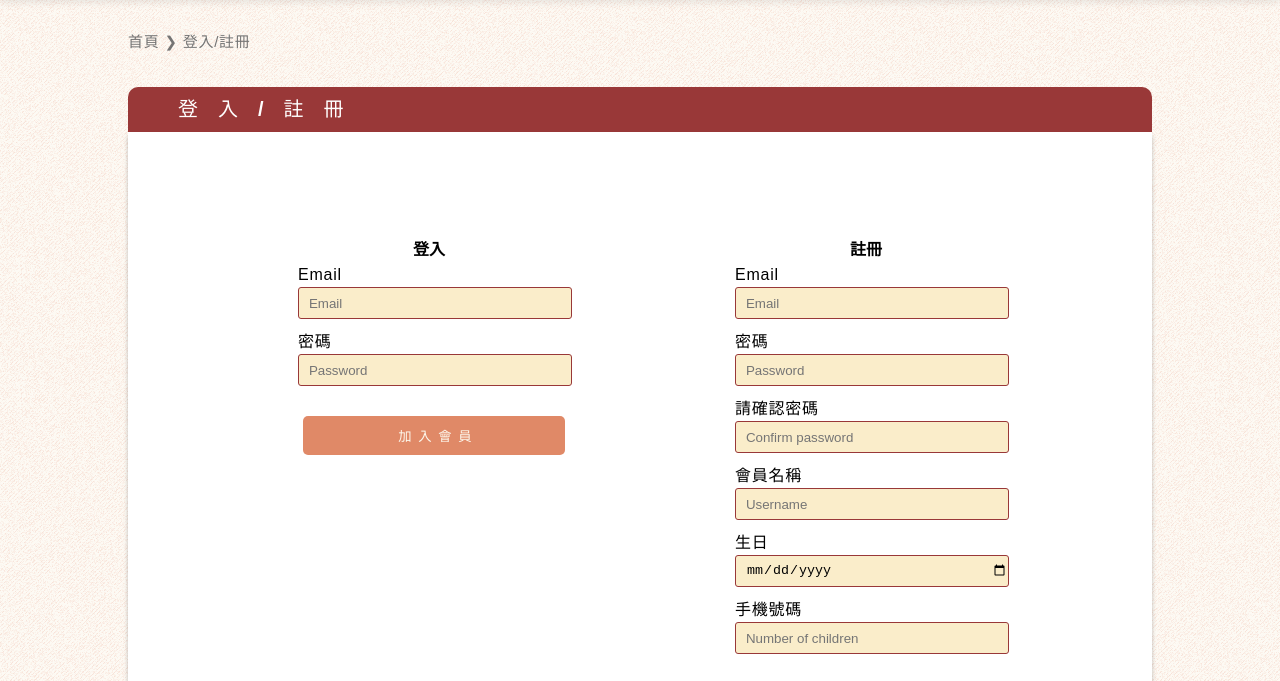
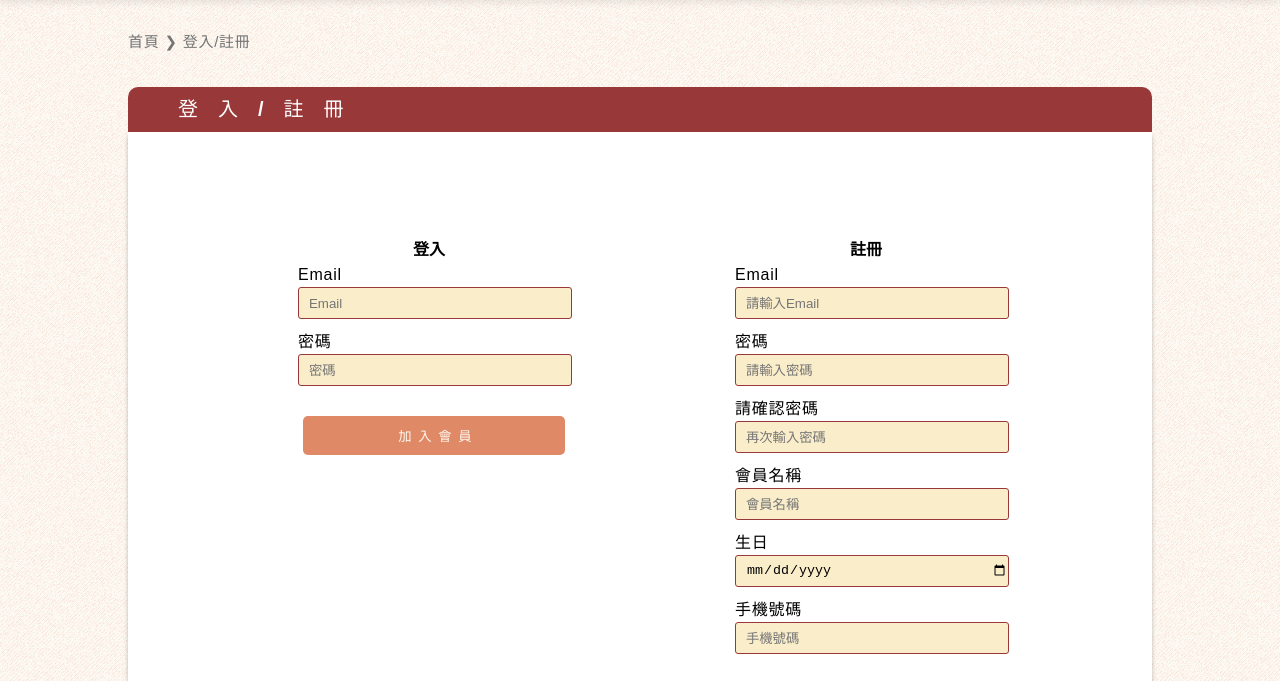
Before and after one commit to sherry0614/linpatisserie, a plain HTML site: page login_register.html in a window 1280 px wide. Shown: the part 103-784 px from the top of the page. Drawn offline with nearby package versions, Linux system fonts and the light colour scheme.

Commit message:
0.1.1(2022-07-08)

```diff
--- a/login_register.html
+++ b/login_register.html
@@ -98,7 +98,7 @@
               <div class="form-group">
                 <label class="control-label" for="password">密碼</label>
                 <div class="col-sm-5">
-                  <input class="form-control" id="password" type="password" placeholder="Password" name="password">
+                  <input class="form-control" id="password" type="password" placeholder="密碼" name="password">
                 </div>
                 <div class="col-sm-5 messages"></div>
               </div>
@@ -114,28 +114,28 @@
               <div class="form-group">
                 <label class="control-label" for="email">Email</label>
                 <div class="col-sm-5">
-                  <input class="form-control" id="email" type="email" placeholder="Email" name="email">
+                  <input class="form-control" id="email" type="email" placeholder="請輸入Email" name="email">
                 </div>
                 <div class="col-sm-5 messages"></div>
               </div>
               <div class="form-group">
                 <label class="control-label" for="password">密碼</label>
                 <div class="col-sm-5">
-                  <input class="form-control" id="password" type="password" placeholder="Password" name="password">
+                  <input class="form-control" id="password" type="password" placeholder="請輸入密碼" name="password">
                 </div>
                 <div class="col-sm-5 messages">                  </div>
               </div>
               <div class="form-group">
                 <label class="control-label" for="confirm-password">請確認密碼</label>
                 <div class="col-sm-5">
-                  <input class="form-control" id="confirm-password" type="password" placeholder="Confirm password" name="confirm-password">
+                  <input class="form-control" id="confirm-password" type="password" placeholder="再次輸入密碼" name="confirm-password">
                 </div>
                 <div class="col-sm-5 messages"></div>
               </div>
               <div class="form-group">
                 <label class="control-label" for="username">會員名稱</label>
                 <div class="col-sm-5">
-                  <input class="form-control" id="username" type="text" placeholder="Username" name="username">
+                  <input class="form-control" id="username" type="text" placeholder="會員名稱" name="username">
                 </div>
                 <div class="col-sm-5 messages"></div>
               </div>
@@ -149,7 +149,7 @@
               <div class="form-group">
                 <label class="control-label" for="number-of-children">手機號碼</label>
                 <div class="col-sm-5"></div>
-                <input class="form-control" id="number-of-children" type="number" placeholder="Number of children" name="number-of-children">
+                <input class="form-control" id="number-of-children" type="text" placeholder="手機號碼" name="cellphonen-number">
                 <div class="col-sm-5 messages"></div>
               </div>
               <div class="form-group">
```
Also changed, not shown: 2 other files.
